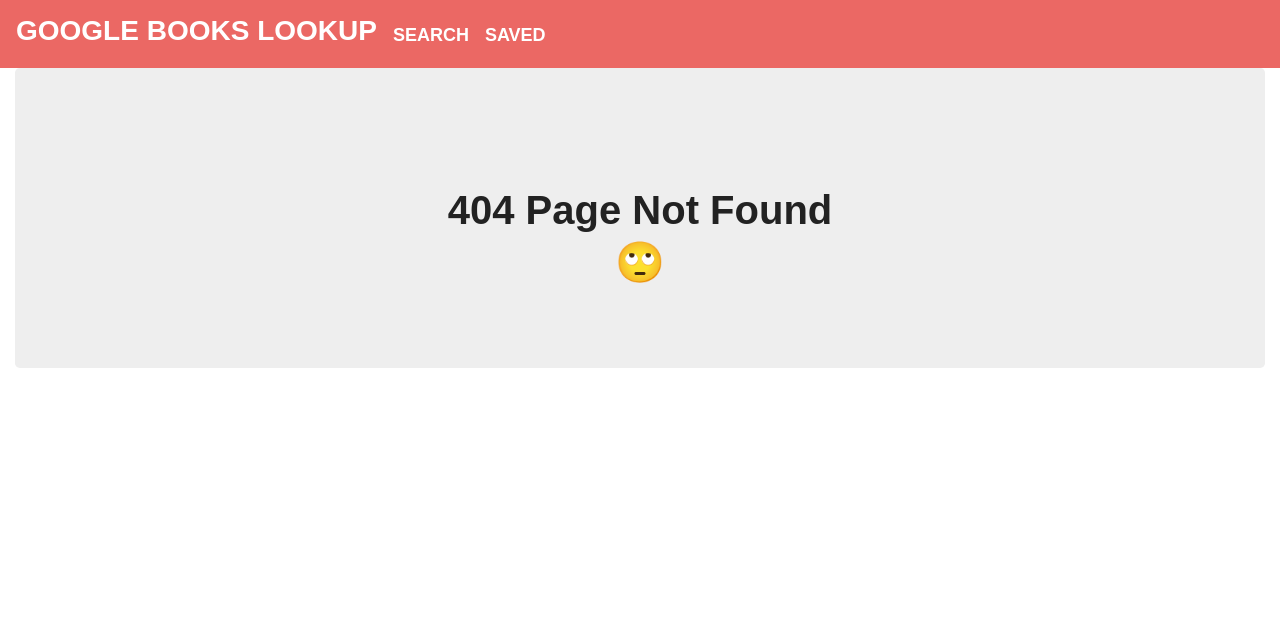
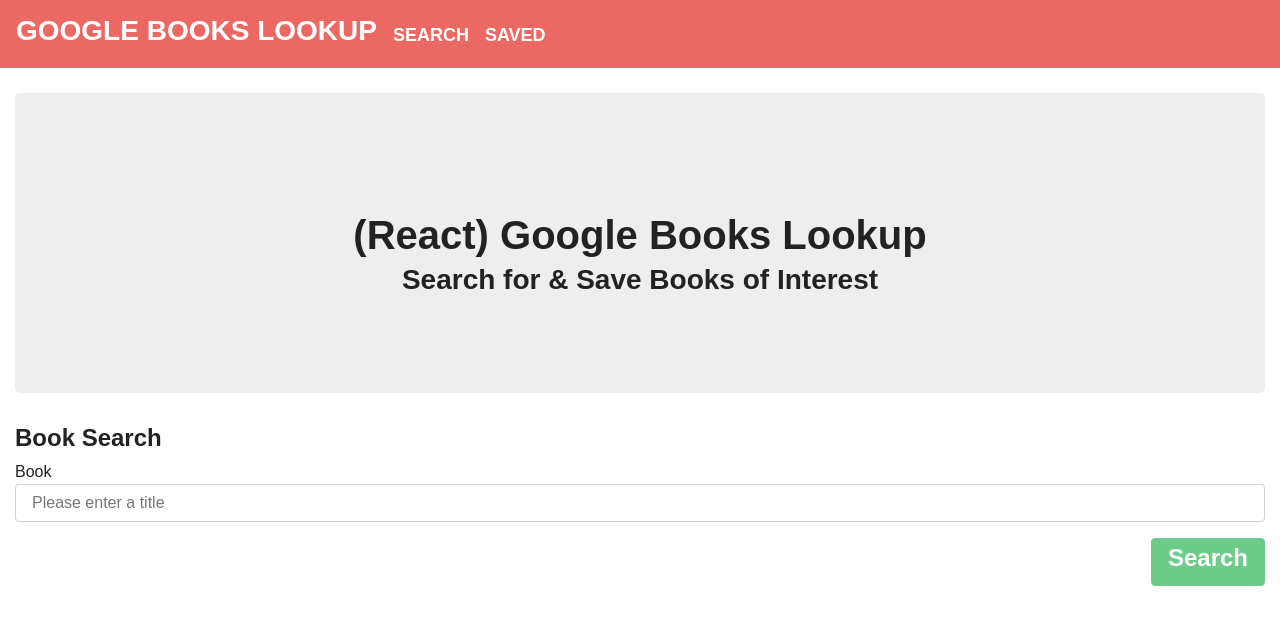
Before and after one commit to astrommen/GoogleBooksLookup, a React (Create React App) app in the folder client/: page / in a window 1280 px wide. Before the commit this address had no page. Shown: the top 624 px of the page. Built offline with nearby package versions, Linux system fonts and the light colour scheme; a web font is replaced by a local one.

Commit message:
got the search bar to show up

```diff
--- a/client/src/App.js
+++ b/client/src/App.js
@@ -1,8 +1,9 @@
 import React, { Component } from "react";
 import { BrowserRouter as Router, Route, Switch } from "react-router-dom";
-// import Books from "./pages/Books";
+import Search from "./pages/Search";
 import NoMatch from "./pages/NoMatch";
 import Nav from "./components/Nav";
+import Title from "./components/Title";
 // import logo from "./logo.svg";
 // import "./App.css";
 
@@ -12,8 +13,9 @@
       <Router>
         <div className="App">
           <Nav />
+          <Title />
           <Switch>
-            {/* <Route exact path="/" component={Books} /> */}
+            <Route exact path="/" component={Search} />
             <Route component={NoMatch} />
           </Switch>
         </div>
--- a/client/src/components/Nav/index.js
+++ b/client/src/components/Nav/index.js
@@ -9,7 +9,7 @@
       <a className="navbar-brand" href="/search">
         Search
       </a>
-      <a className="navbar-brand" href="/search">
+      <a className="navbar-brand" href="/">
         Saved
       </a>
     </nav>
--- /dev/null
+++ b/client/src/components/Title/index.js
@@ -0,0 +1,20 @@
+import React from "react";
+import { Container, Row, Col } from "./../Grid";
+import Jumbotron from "./../Jumbotron";
+
+function Title() {
+  return (
+    <Container fluid>
+      <Row>
+        <Col size="md-12">
+          <Jumbotron>
+            <h1> (React) Google Books Lookup </h1>
+            <h3> Search for & Save Books of Interest </h3>
+          </Jumbotron>
+        </Col>
+      </Row>
+    </Container>
+  );
+}
+
+export default Title;
--- a/client/src/index.css
+++ b/client/src/index.css
@@ -3,3 +3,7 @@
   padding: 0;
   font-family: sans-serif;
 }
+
+.navbar {
+  margin-bottom: 2%;
+}
--- /dev/null
+++ b/client/src/pages/Search.js
@@ -0,0 +1,57 @@
+import React, { Component } from "react";
+import { Container, Row, Col } from "./../components/Grid";
+// import Jumbotron from "./../components/Jumbotron";
+import { Input, FormBtn } from "./../components/Form";
+
+class Search extends Component {
+  state = {
+    books: [],
+    title: "",
+    author: "",
+    description: "",
+    image: "",
+    link: "",
+    input: ""
+  };
+
+  handleInputChange = event => {
+    const { name, value } = event.target;
+    this.setState({
+      [name]: value
+    });
+  };
+
+  render() {
+    return (
+      <Container fluid>
+        <Row>
+          <Col size="md-12">
+            <div>
+              <h4> Book Search</h4>
+              Book
+              <form>
+                <Input
+                  value={this.state.input}
+                  onChange={this.handleInputChange}
+                  name="input"
+                  placeholder="Please enter a title"
+                />
+                <FormBtn
+                disabled={!(this.state.input)}
+                onClick={this.handleFormSubmit}
+                >
+                  <h4>
+                    Search
+                  </h4>
+                </FormBtn>
+              </form>
+            </div>
+          </Col>
+        </Row>
+      </Container>
+    )
+  }
+
+}
+
+export default Search;
```
Also changed, not shown: client/src/components/Grid/index.js (line endings or trailing spaces), client/src/pages/Books.js (deleted).
